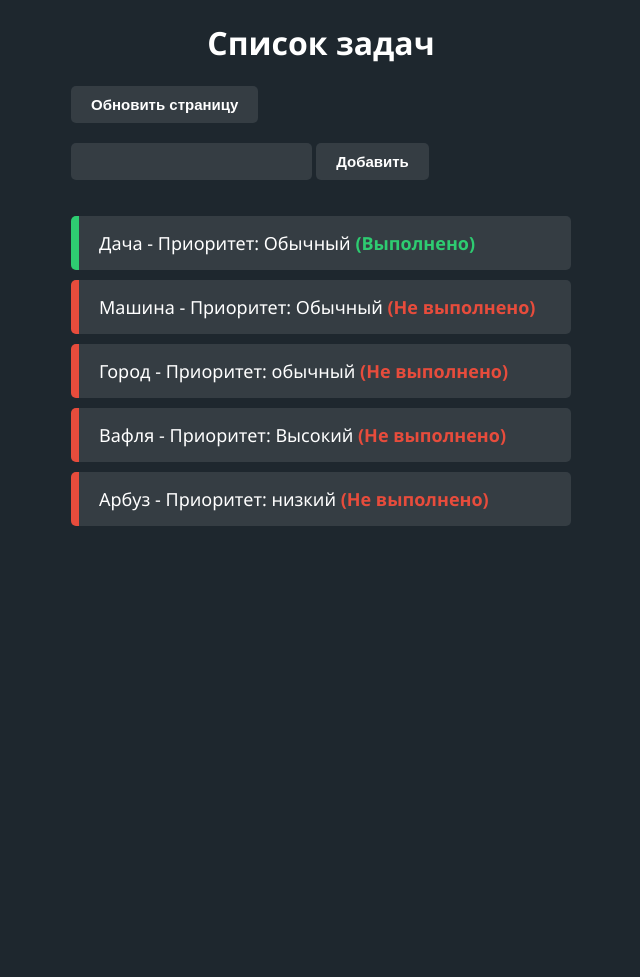
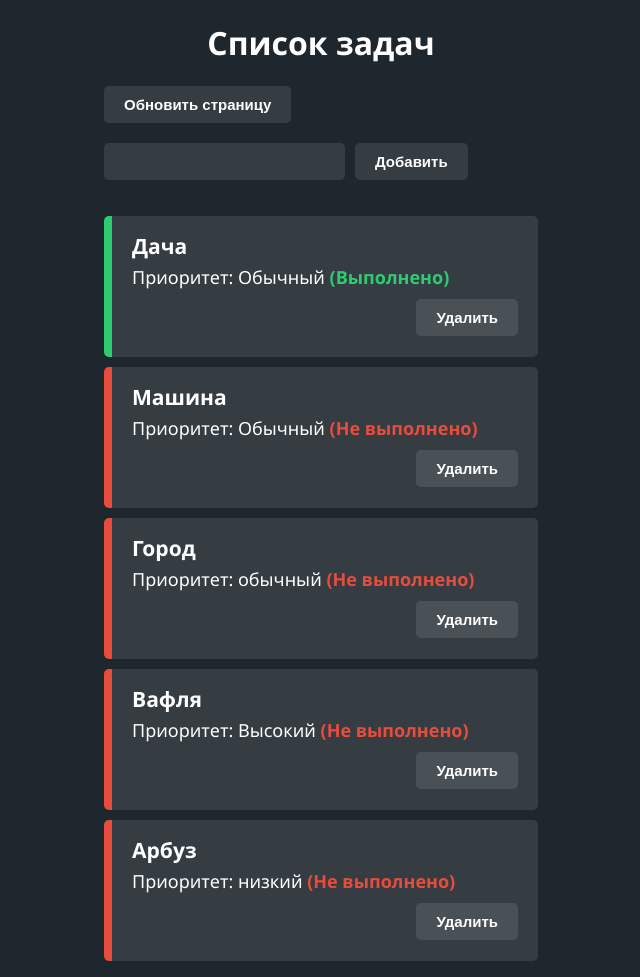
Before and after one commit to MiFix3676/Task-Manager, a Flask app: page /tasks in a window 1280 px wide. Shown: the whole page, without its empty margins (319-959 px from the left). Before the commit the page ends 526 px from the top, so only its background shows below. Run offline with Flask 3, Linux system fonts and the light colour scheme.

Commit message:
Добавил кнопку удаления и обновил дизайн карточек

```diff
--- a/app.py
+++ b/app.py
@@ -61,5 +61,16 @@ def add():
         save_tasks(current_tasks)
     return redirect(url_for("tasks"))
 
+@app.route("/delete", methods=["POST"])
+def delete():
+    index_str = request.form.get("task_index")
+    index = int(index_str)
+    tasks = load_tasks()
+    if 0 <= index < len(tasks):
+        del tasks[index]
+        save_tasks(tasks)
+    return redirect(url_for("tasks"))
+
+
 if __name__ == "__main__":
     app.run(debug=True)
--- a/static/style.css
+++ b/static/style.css
@@ -1,10 +1,16 @@
 h1{
     text-align: center;
 }
+
+h3 {
+    margin-top: 0;
+    margin-bottom: 5px;
+}
+
 body{
     font-family: 'Segoe UI', Tahoma, Geneva, Verdana, sans-serif;
     margin: 0 auto;
-    max-width: 500px;
+    max-width: 434px;
     background-color: #1e272e;
     color: #ffffff;
 }
@@ -13,7 +19,7 @@ ul{
     padding: 0;
 }
 li{
-    padding: 15px 20px;
+    padding: 15px 20px 1px;
     margin-bottom: 10px;
     border-radius: 5px;
     background-color: rgba(255, 255, 255, 0.1);
@@ -64,4 +70,30 @@ input{
     margin-bottom: 20px;
     padding: 10px 20px;
     font-weight: bold;
+    outline: none;
 }
+
+.btn-refresh:hover {
+    background-color: transparent;
+}
+
+.add-form {
+    display: flex;
+    gap: 10px;
+}
+
+.delete-form {
+    margin-top: 10px;
+    width: 100%;
+    display: flex;
+    justify-content: flex-end;
+}
+
+.btn-delete {
+    background-color: rgba(255, 255, 255, 0.1);
+
+}
+
+.task-pending, .task-done {
+    white-space: nowrap;
+}
--- a/templates/tasks.html
+++ b/templates/tasks.html
@@ -9,9 +9,11 @@
 
 <h1>Список задач</h1>
 
-<button onclick="window.location.reload()">Обновить страницу</button>
+<div class = "refresh-container">
+    <button class="btn-refresh" onclick="window.location.reload()">Обновить страницу</button>
+</div>
 
-<form action="/add" method="POST">
+<form class="add-form" action="/add" method="POST">
     <input type="text" name="task_name">
     <button type="submit">Добавить</button>
 </form>
@@ -20,14 +22,21 @@
 <ul>
     {% for task in tasks %}
 
-    <li class="{% if task.done %}task-done{% else %}task-pending{% endif %}">{{ task.name }} - Приоритет: {{ task.priority }}
+    <li class="{% if task.done %}task-done{% else %}task-pending{% endif %}">
+        <h3>{{ task.name }}</h3>
+        <div>
+            Приоритет: {{ task.priority }}
             {% if task.done %}
                 <b>(Выполнено)</b>
 
     {% else %}
     <b>(Не выполнено)</b>
-
     {% endif %}
+        </div>
+    <form class="delete-form" action="/delete" method="post">
+        <input type="hidden" name="task_index" value="{{ loop.index0 }}">
+        <button class="btn-delete" type="submit">Удалить</button>
+    </form>
     </li>
     {% endfor %}
 </ul>
```
